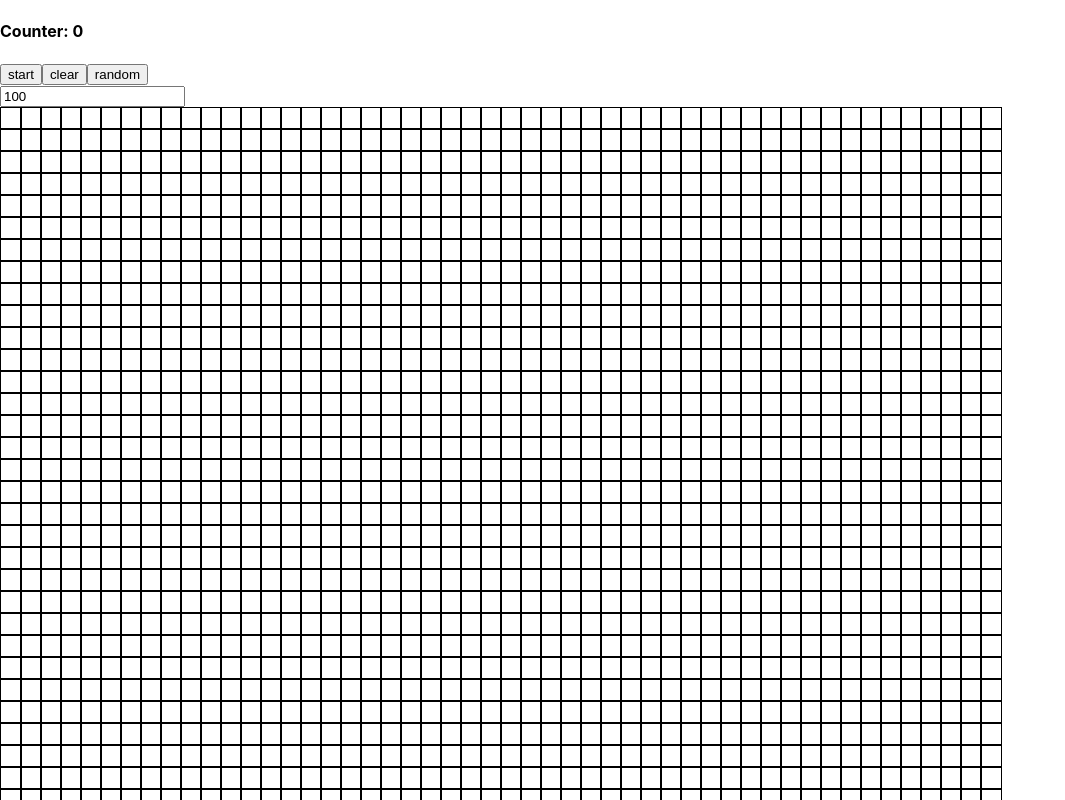
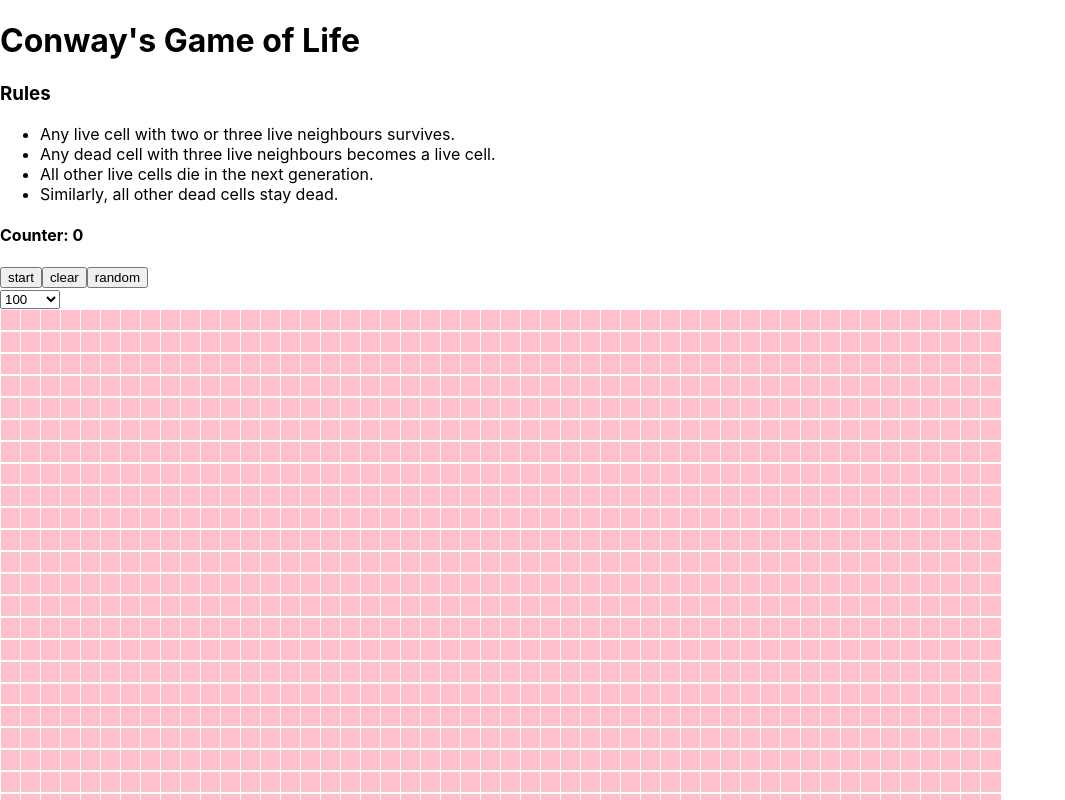
Before and after one commit to dangnlu18/conways, a React (Create React App) app: page / in a window 1280 px wide. Shown: the top 800 px of the page, without its empty margins (0-1065 px from the left). Built offline with nearby package versions, Linux system fonts and the light colour scheme.

Commit message:
speed color and rules

```diff
--- a/src/App.js
+++ b/src/App.js
@@ -91,6 +91,14 @@ function App() {
 
   return (
     <>
+      <h1>Conway's Game of Life</h1>
+      <h3>Rules</h3>
+      <ul>
+        <li>Any live cell with two or three live neighbours survives.</li>
+        <li>Any dead cell with three live neighbours becomes a live cell.</li>
+        <li>All other live cells die in the next generation.</li>
+        <li>Similarly, all other dead cells stay dead.</li>
+      </ul>
       <h4>Counter: {count}</h4>
       <button onClick ={() => {
         setRunning(!running);
@@ -111,7 +119,14 @@ function App() {
             setGrid(rows)
       }}>random</button>
       <form onSubmit={handleSpeed}>
-      <input  placeholder='speed (enter value)' handleChange={speedChange} value={speed}></input>
+        <select value={speed} onChange={speedChange}>
+          <option value='10'>10</option>
+          <option selected value='100'>100</option>
+          <option value='1000'>1000</option>
+          <option value='10000'>10000</option>
+
+        </select>
+      {/* <input  placeholder='speed (enter value)' onChange={speedChange} value={speed}></input> */}
       </form>
 
       <div className="App"
@@ -132,8 +147,8 @@ function App() {
             style = {{
               width: 20,
               height: 20,
-              backgroundColor: grid[i][k] ? 'black' : undefined,
-              border: 'solid 1px black'
+              backgroundColor: grid[i][k] ? 'red' : 'pink',
+              border: 'solid 1px white'
             }}>
 
             </div>
```
